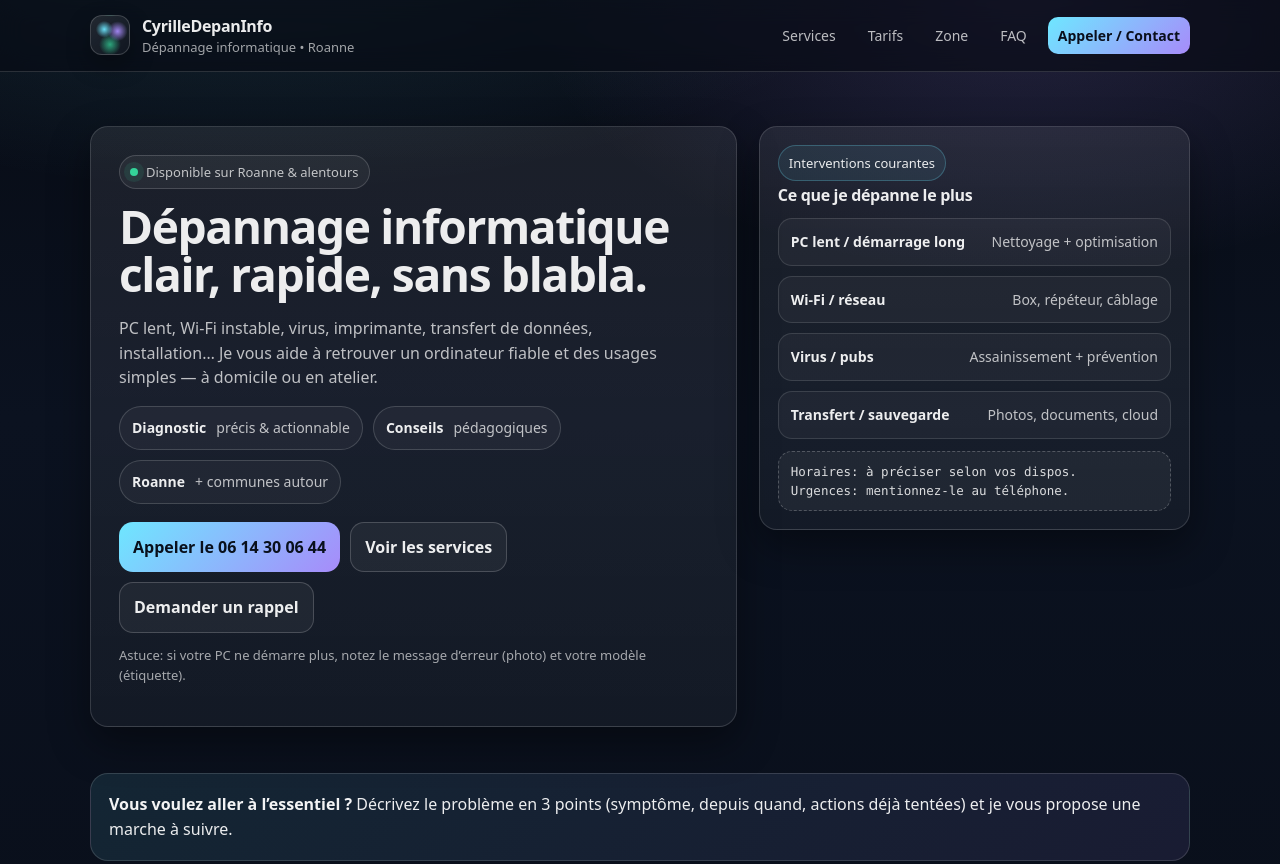
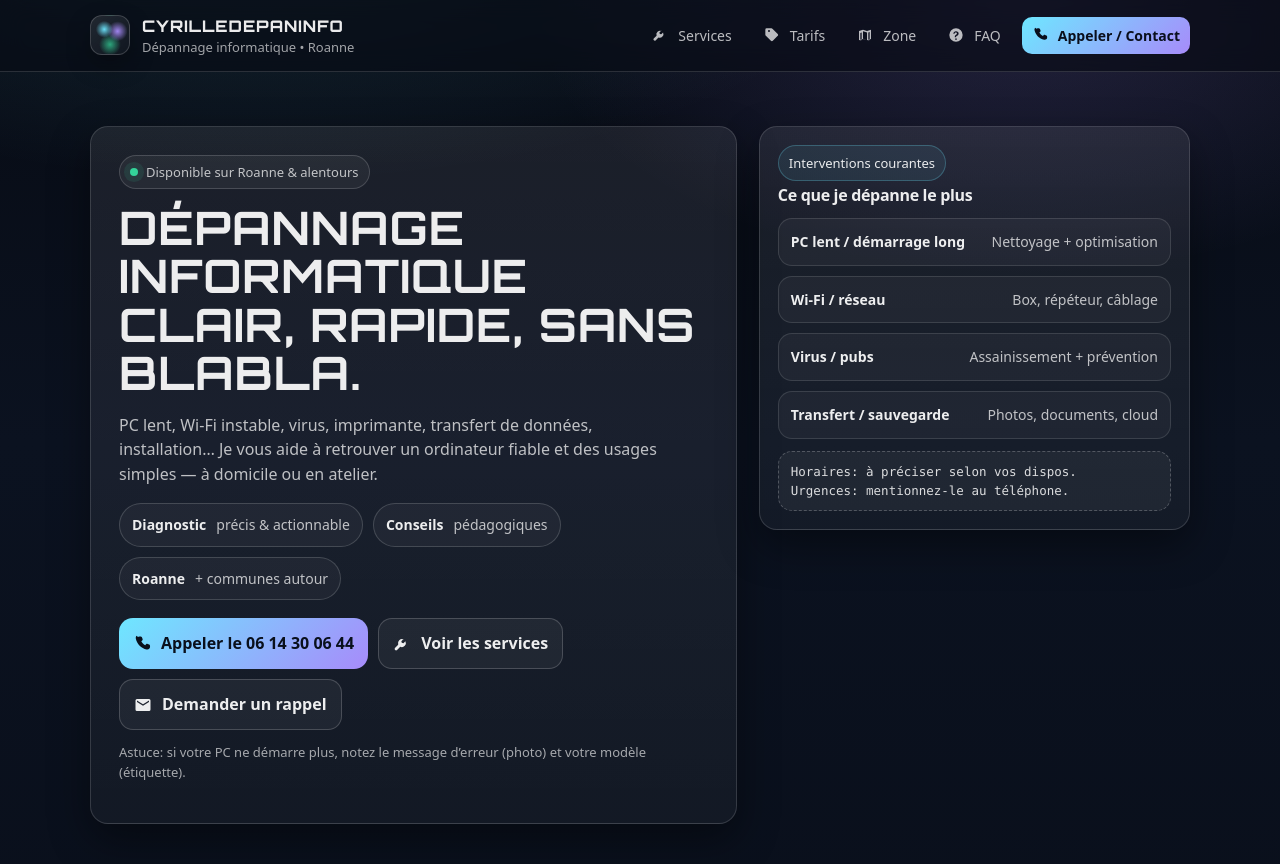
Before and after one commit to cyrillerey34/cyrilledepaninfo, a plain HTML site: page index.html in a window 1280 px wide. Shown: the top 864 px of the page. Drawn offline with Linux system fonts and the light colour scheme; no server answers.

Commit message:
Maj site (icônes + style)

```diff
--- a/assets/app.js
+++ b/assets/app.js
@@ -1,4 +1,6 @@
 (() => {
+  // Inline the SVG sprite so <use href="#id"> works reliably.
+  // Some browsers/environments are inconsistent with external sprites (file.svg#id).
   const rewriteExternalSpriteUses = () => {
     document.querySelectorAll('use[href], use[xlink\\:href]').forEach((use) => {
       ['href', 'xlink:href'].forEach((attr) => {
@@ -37,7 +39,9 @@
         return;
       }
       if (!document.querySelector('svg[data-icons-sprite]')) {
-        document.body.prepend(svg);
+        const mount = document.getElementById('icons-sprite');
+        if (mount) mount.replaceChildren(svg);
+        else document.body.prepend(svg);
       }
       rewriteExternalSpriteUses();
     };
--- a/assets/style.css
+++ b/assets/style.css
@@ -1,3 +1,5 @@
+@import url('https://fonts.googleapis.com/css2?family=Orbitron:wght@500;700;800&display=swap');
+
 /* Modern, readable, low-dependency styling */
 :root{
   --bg: #0b1220;
@@ -18,6 +20,7 @@
   --max: 1100px;
   --mono: ui-monospace, SFMono-Regular, Menlo, Monaco, Consolas, "Liberation Mono", "Courier New", monospace;
   --sans: ui-sans-serif, system-ui, -apple-system, Segoe UI, Roboto, Helvetica, Arial, "Apple Color Emoji", "Segoe UI Emoji";
+  --display: "Orbitron", ui-sans-serif, system-ui, -apple-system, Segoe UI, Roboto, Helvetica, Arial;
 }
 
 *{ box-sizing: border-box; }
@@ -36,6 +39,16 @@ body{
 
 a{ color: inherit; }
 img{ max-width: 100%; display:block; }
+
+.icon{
+  width: 18px;
+  height: 18px;
+  display: inline-block;
+  vertical-align: -0.18em;
+  color: currentColor;
+}
+.icon.sm{ width: 16px; height: 16px; }
+.with-icon{ display:inline-flex; align-items:center; gap: 10px; }
 
 .container{ width: min(var(--max), calc(100% - 40px)); margin: 0 auto; }
 
@@ -71,7 +84,12 @@ img{ max-width: 100%; display:block; }
   box-shadow: 0 10px 24px rgba(0,0,0,0.30);
   border: 1px solid rgba(255,255,255,0.18);
 }
-.brand-title{ font-weight: 700; letter-spacing: -0.02em; }
+.brand-title{
+  font-family: var(--display);
+  font-weight: 800;
+  letter-spacing: 0.06em;
+  text-transform: uppercase;
+}
 .brand-sub{ color: var(--muted2); font-size: 13px; margin-top: -2px; }
 
 .nav{
@@ -136,9 +154,11 @@ img{ max-width: 100%; display:block; }
 
 h1{
   margin: 14px 0 10px;
-  letter-spacing: -0.03em;
+  letter-spacing: 0.02em;
   line-height: 1.05;
   font-size: clamp(30px, 3.6vw, 52px);
+  font-family: var(--display);
+  text-transform: uppercase;
 }
 .lead{ color: var(--muted); font-size: 16px; max-width: 62ch; }
 .pillrow{ display:flex; flex-wrap:wrap; gap: 10px; margin-top: 16px; }
@@ -205,8 +225,10 @@ h1{
 .section{ padding: 26px 0; }
 .section h2{
   margin: 0 0 10px;
-  letter-spacing: -0.02em;
+  letter-spacing: 0.02em;
   font-size: 26px;
+  font-family: var(--display);
+  text-transform: uppercase;
 }
 .section p{ margin: 0 0 14px; color: var(--muted); }
 
@@ -297,7 +319,13 @@ input:focus, textarea:focus, select:focus{
   padding: 30px 0 10px;
 }
 .breadcrumbs{ color: var(--muted2); font-size: 13px; }
-.page-title{ margin: 10px 0 8px; letter-spacing: -0.02em; font-size: 34px; }
+.page-title{
+  margin: 10px 0 8px;
+  letter-spacing: 0.03em;
+  font-size: 34px;
+  font-family: var(--display);
+  text-transform: uppercase;
+}
 
 .note{
   font-family: var(--mono);
--- a/index.html
+++ b/index.html
@@ -45,6 +45,7 @@
   </head>
   <body>
     <a class="skip-link" href="#contenu">Aller au contenu</a>
+    <div id="icons-sprite" aria-hidden="true"></div>
 
     <header class="topbar">
       <div class="container">
@@ -62,11 +63,11 @@
           </button>
 
           <nav id="nav" class="nav" data-nav aria-label="Navigation">
-            <a href="services.html" data-nav-link>Services</a>
-            <a href="tarifs.html" data-nav-link>Tarifs</a>
-            <a href="zone.html" data-nav-link>Zone</a>
-            <a href="faq.html" data-nav-link>FAQ</a>
-            <a class="cta" href="contact.html" data-nav-link>Appeler / Contact</a>
+            <a class="with-icon" href="services.html" data-nav-link><svg class="icon sm" aria-hidden="true"><use href="assets/icons.svg#i-wrench"></use></svg>Services</a>
+            <a class="with-icon" href="tarifs.html" data-nav-link><svg class="icon sm" aria-hidden="true"><use href="assets/icons.svg#i-tag"></use></svg>Tarifs</a>
+            <a class="with-icon" href="zone.html" data-nav-link><svg class="icon sm" aria-hidden="true"><use href="assets/icons.svg#i-map"></use></svg>Zone</a>
+            <a class="with-icon" href="faq.html" data-nav-link><svg class="icon sm" aria-hidden="true"><use href="assets/icons.svg#i-help"></use></svg>FAQ</a>
+            <a class="cta with-icon" href="contact.html" data-nav-link><svg class="icon sm" aria-hidden="true"><use href="assets/icons.svg#i-phone"></use></svg>Appeler / Contact</a>
           </nav>
         </div>
       </div>
@@ -91,9 +92,9 @@
               </div>
 
               <div class="hero-actions">
-                <a class="btn primary" href="tel:+33614300644">Appeler le 06 14 30 06 44</a>
-                <a class="btn" href="services.html">Voir les services</a>
-                <a class="btn" href="contact.html">Demander un rappel</a>
+                <a class="btn primary with-icon" href="tel:+33614300644"><svg class="icon" aria-hidden="true"><use href="assets/icons.svg#i-phone"></use></svg>Appeler le 06 14 30 06 44</a>
+                <a class="btn with-icon" href="services.html"><svg class="icon" aria-hidden="true"><use href="assets/icons.svg#i-wrench"></use></svg>Voir les services</a>
+                <a class="btn with-icon" href="contact.html"><svg class="icon" aria-hidden="true"><use href="assets/icons.svg#i-mail"></use></svg>Demander un rappel</a>
               </div>
 
               <p class="hint" style="margin-top: 12px">
```
Also changed, not shown: assets/icons.svg (added).
